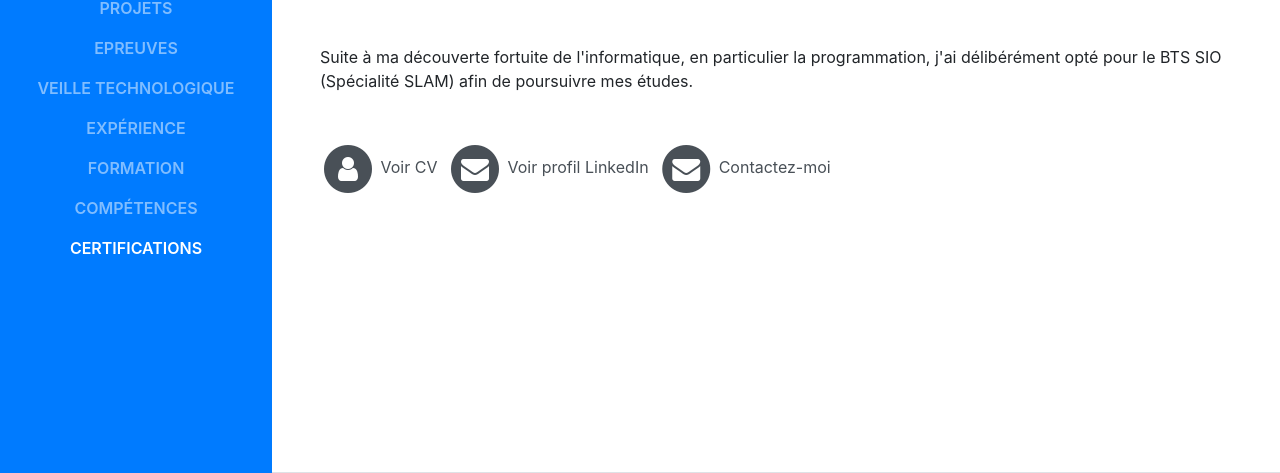
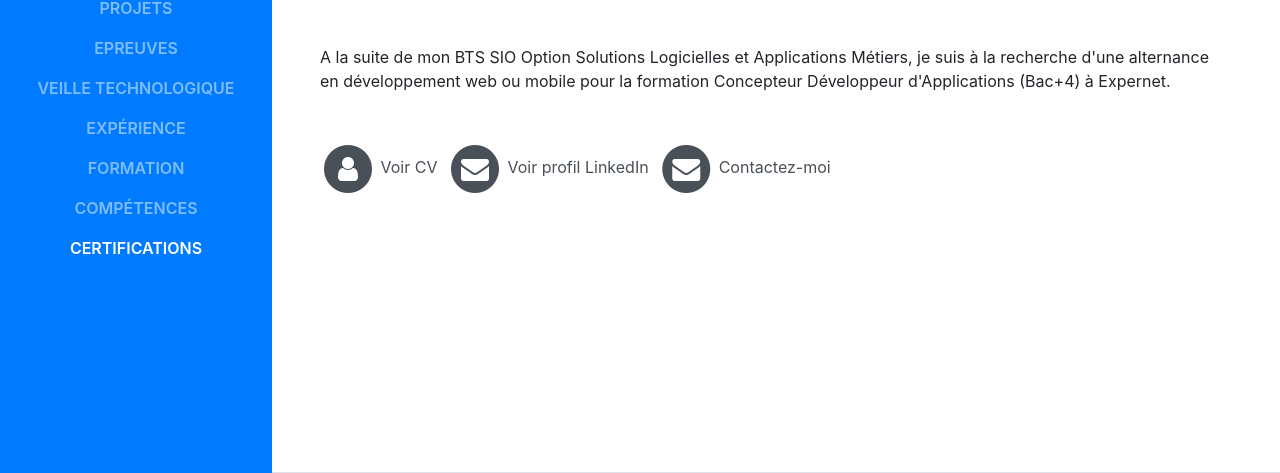
Before and after one commit to emjyahyong/portfolio, a website with bundled scripts: page index.html in a window 1280 px wide. Shown: the part 327-800 px from the top of the page. Built offline with nearby package versions, Linux system fonts and the light colour scheme; a web font is replaced by a local one.

Commit message:
Update index.html

```diff
--- a/index.html
+++ b/index.html
@@ -81,7 +81,7 @@
 
           </div>
           <p class="mb-5">
-            Suite à ma découverte fortuite de l'informatique, en particulier la programmation, j'ai délibérément opté pour le BTS SIO (Spécialité SLAM) afin de poursuivre mes études.
+            A la suite de mon BTS SIO Option Solutions Logicielles et Applications Métiers, je suis à la recherche d'une alternance en développement web ou mobile pour la formation Concepteur Développeur d'Applications (Bac+4) à Expernet.
           </p>
           <ul class="list-inline list-social-icons mb-0">
             <li class="list-inline-item">
```
